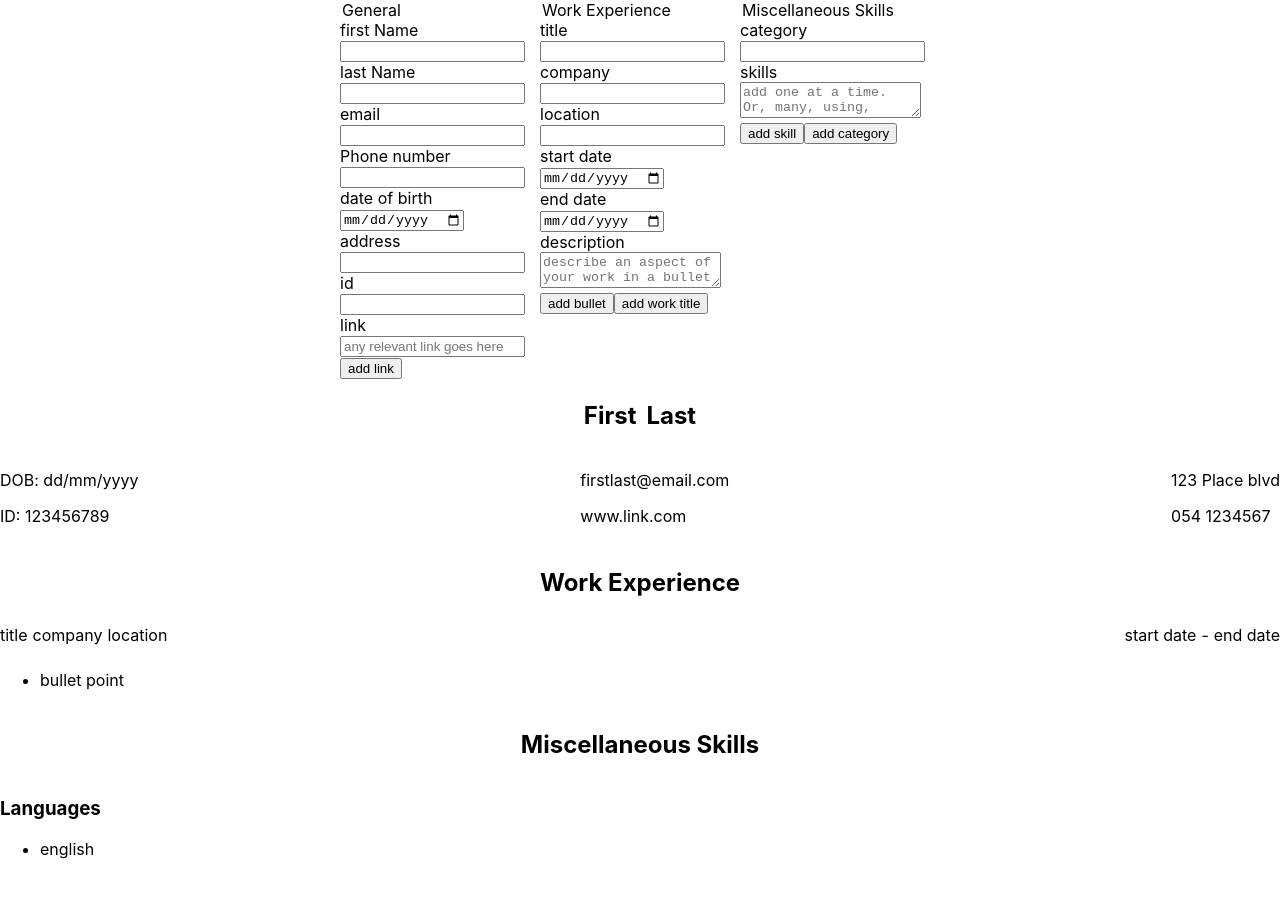
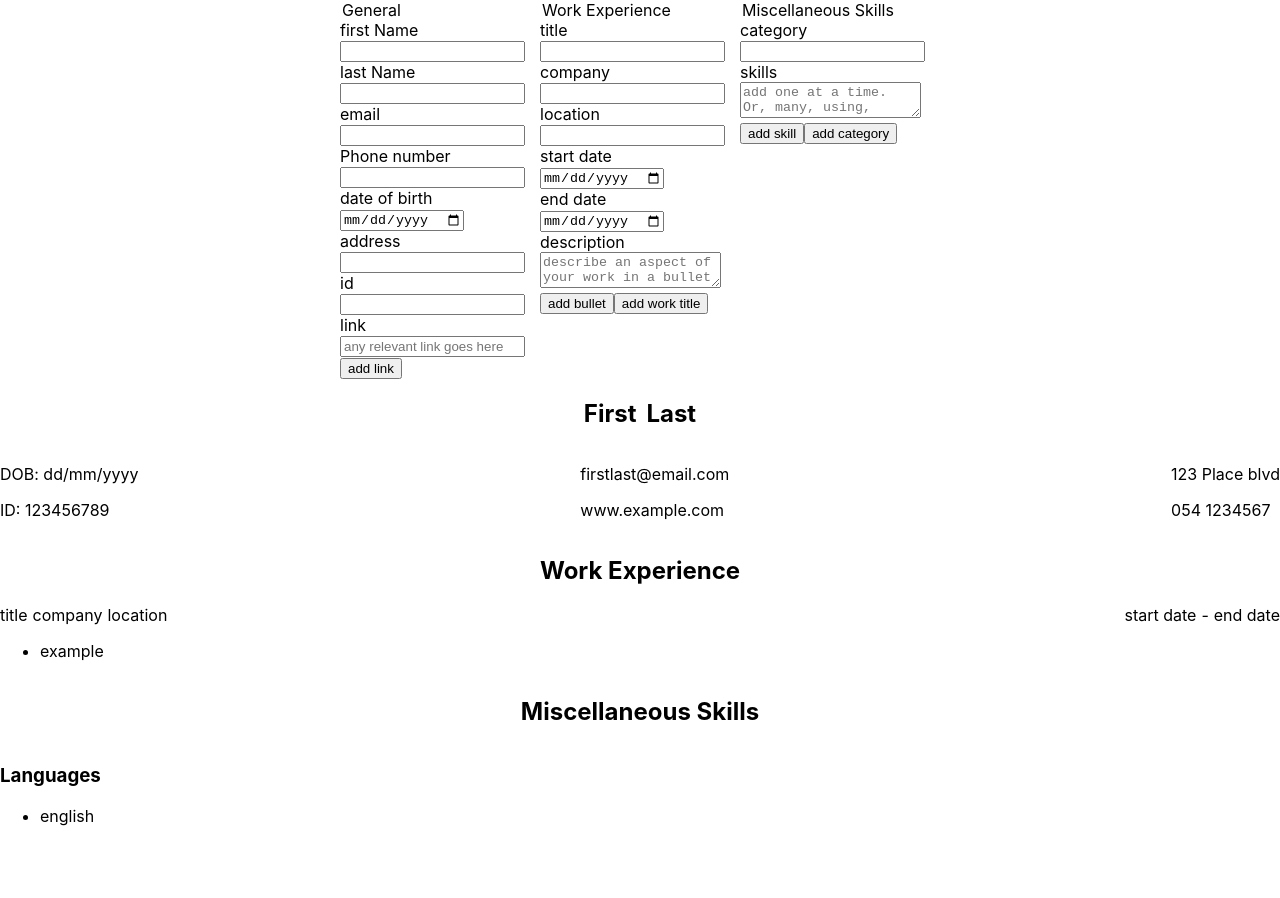
Before and after one commit to tomari3/cv-project, a React (Create React App) app: page / in a window 1280 px wide. Shown: the top 898 px of the page. After the commit the page ends 842 px from the top, so only its background shows below. Built offline with nearby package versions, Linux system fonts and the light colour scheme.

Commit message:
works unary functions

```diff
--- a/src/App.css
+++ b/src/App.css
@@ -20,7 +20,7 @@
 
 .form-display {
   display: grid;
-  grid-template-rows: 1fr 1fr 1fr 1fr;
+  grid-template-rows: 1fr minmax(1fr, 3fr) 1fr 1fr;
 }
 
 .form-display_row {
@@ -38,6 +38,11 @@
   gap: 10px;
   text-transform: capitalize;
 }
+.form-display_row_works {
+  flex: 1;
+  display: flex;
+  flex-direction: column;
+}
 
 .form-display_row_work-details {
   width: 100%;
--- a/src/App.js
+++ b/src/App.js
@@ -9,27 +9,34 @@ class App extends Component {
     this.state = {
       firstName: "",
       lastName: "",
+      email: "",
+      phoneNumber: "",
       dob: "",
+      address: "",
       id: "",
-      email: "",
       links: [],
       link: {
         value: "",
         id: "",
       },
-      address: "",
-      zipCode: "",
-      phoneNumber: "",
+
+      works: [],
+      work: {},
       title: "",
       company: "",
       location: "",
       startDate: "",
       endDate: "",
-      bullet: "",
+      bullets: [],
+      bullet: {
+        value: "",
+        id: "",
+      },
     };
     this.handleChange = this.handleChange.bind(this);
     this.handleListChange = this.handleListChange.bind(this);
-    this.addLink = this.addLink.bind(this);
+    this.addItem = this.addItem.bind(this);
+    this.addWork = this.addWork.bind(this);
   }
 
   handleChange(event) {
@@ -45,7 +52,7 @@ class App extends Component {
     });
   }
 
-  addLink(event) {
+  addItem(event) {
     event.preventDefault();
     const item = event.target.name;
     const list = event.target.name + "s";
@@ -59,6 +66,36 @@ class App extends Component {
         id: "",
       },
     });
+  }
+
+  async addWork(event) {
+    event.preventDefault();
+    if (!this.state.title) return;
+    await this.setState({
+      work: {
+        title: this.state.title,
+        company: this.state.company,
+        location: this.state.location,
+        startDate: this.state.startDate,
+        endDate: this.state.endDate,
+        bullets: this.state.bullets,
+        id: uniqid(),
+      },
+    });
+    this.setState({
+      works: [...this.state.works, this.state.work],
+    });
+    this.setState({
+      work: {},
+      title: "",
+      company: "",
+      location: "",
+      startDate: "",
+      endDate: "",
+      bullets: [],
+      id: "",
+    });
+    console.log(this.state.works);
   }
 
   render() {
@@ -141,7 +178,7 @@ class App extends Component {
                 onChange={this.handleListChange}
               />
 
-              <button name="link" onClick={this.addLink}>
+              <button name="link" onClick={this.addItem}>
                 add link
               </button>
             </div>
@@ -199,13 +236,15 @@ class App extends Component {
                 id="description"
                 placeholder="describe an aspect of your work in a bullet point"
                 name="bullet"
-                value={this.state.bullet}
-                onChange={this.handleChange}
+                value={this.state.bullet.value}
+                onChange={this.handleListChange}
               ></textarea>
 
-              <button>add bullet</button>
+              <button name="bullet" onClick={this.addItem}>
+                add bullet
+              </button>
 
-              <button>add work title</button>
+              <button onClick={this.addWork}>add work title</button>
             </div>
 
             <div className="forms_skills">
@@ -242,16 +281,44 @@ class App extends Component {
             dob={this.state.dob || "dd/mm/yyyy"}
             id={this.state.id || "123456789"}
             email={this.state.email || "firstlast@email.com"}
-            links={this.state.links || "www.link.com"}
-            link={this.state.link.value || "www.link.com"}
+            links={
+              this.state.link.value.length === 0 &&
+              this.state.links.length === 0
+                ? [{ value: "www.example.com", id: "-1" }]
+                : this.state.links
+            }
+            link={this.state.link.value}
             address={this.state.address || "123 Place blvd"}
             phoneNumber={this.state.phoneNumber || "054 1234567"}
-            title={this.state.title || "title"}
-            company={this.state.company || "company"}
-            location={this.state.location || "location"}
-            startDate={this.state.startDate || "start date"}
-            endDate={this.state.endDate || "end date"}
-            bullet={this.state.bullet || "bullet point"}
+            works={
+              this.state.works.length === 0 || this.state.title
+                ? [
+                    ...this.state.works,
+                    {
+                      title: this.state.title || "title",
+                      company: this.state.company || "company",
+                      location: this.state.location || "location",
+                      startDate: this.state.startDate || "start date",
+                      endDate: this.state.endDate || "end date",
+                      bullets:
+                        this.state.bullets.length === 0
+                          ? [
+                              {
+                                value: this.state.bullet.value
+                                  ? this.state.bullet.value
+                                  : "example",
+                                id: "-1",
+                              },
+                            ]
+                          : [
+                              ...this.state.bullets,
+                              { value: this.state.bullet.value, id: "-1" },
+                            ],
+                      id: "-1",
+                    },
+                  ]
+                : this.state.works
+            }
             category={this.state.category || "Languages"}
             skill={this.state.skill || "english"}
           />
--- a/src/components/Components.js
+++ b/src/components/Components.js
@@ -30,7 +30,6 @@ class FormDisplay extends Component {
           </div>
           <div>
             <p>{this.props.address}</p>
-            {/* <p>{this.props.zipCode}</p> */}
             <p>{this.props.phoneNumber}</p>
           </div>
         </div>
@@ -38,22 +37,30 @@ class FormDisplay extends Component {
           <div className="form-display_row_header">
             <h2>work experience</h2>
           </div>
+          <div className="form-display_row_works">
+            {this.props.works.map((work) => (
+              <div key={work.id} className="form-display_row_work">
                 <div className="form-display_row_work-details">
                   <div className="form-display_row_work-details_titles">
-              <span>{this.props.title}</span>
-              <span>{this.props.company}</span>
-              <span>{this.props.location}</span>
+                    <span>{work.title}</span>
+                    <span>{work.company}</span>
+                    <span>{work.location}</span>
                   </div>
                   <div className="form-display_row_work-details_dates">
-              <span>{this.props.startDate}</span>
+                    <span>{work.startDate}</span>
                     <span>-</span>
-              <span>{this.props.endDate}</span>
+                    <span>{work.endDate}</span>
                   </div>
                 </div>
                 <div>
                   <ul>
-              <li>{this.props.bullet}</li>
+                    {work.bullets.map((bullet) => (
+                      <li key={bullet.id}>{bullet.value}</li>
+                    ))}
                   </ul>
+                </div>
+              </div>
+            ))}
           </div>
         </div>
         <div className="form-display_row">
```
Lines whose indentation alone changed are shown as unchanged.
